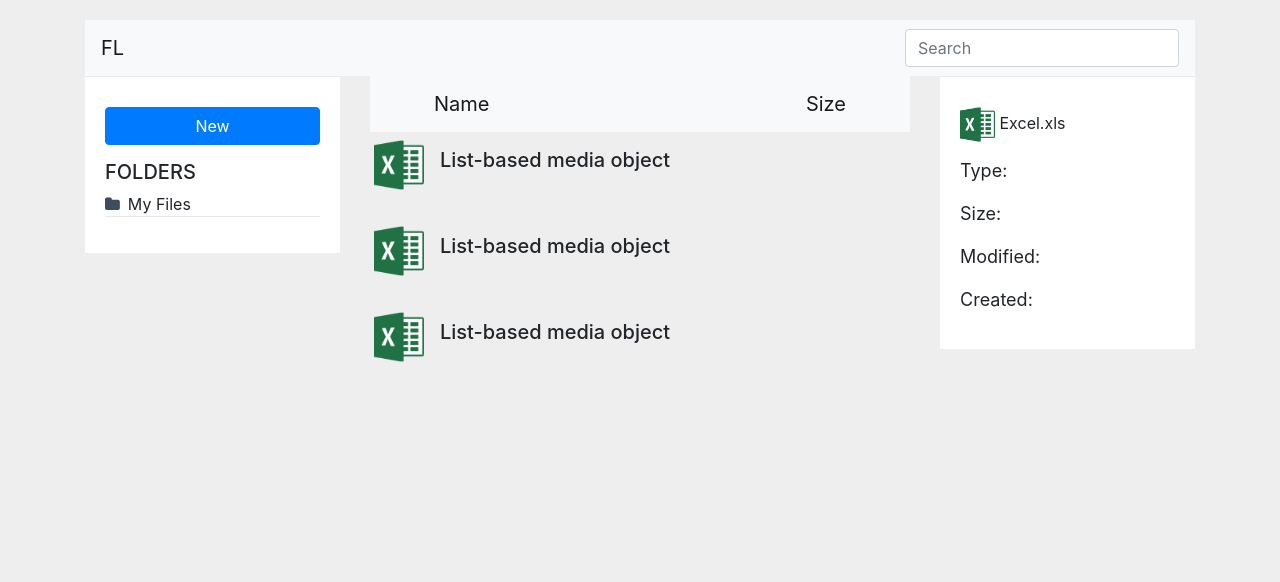
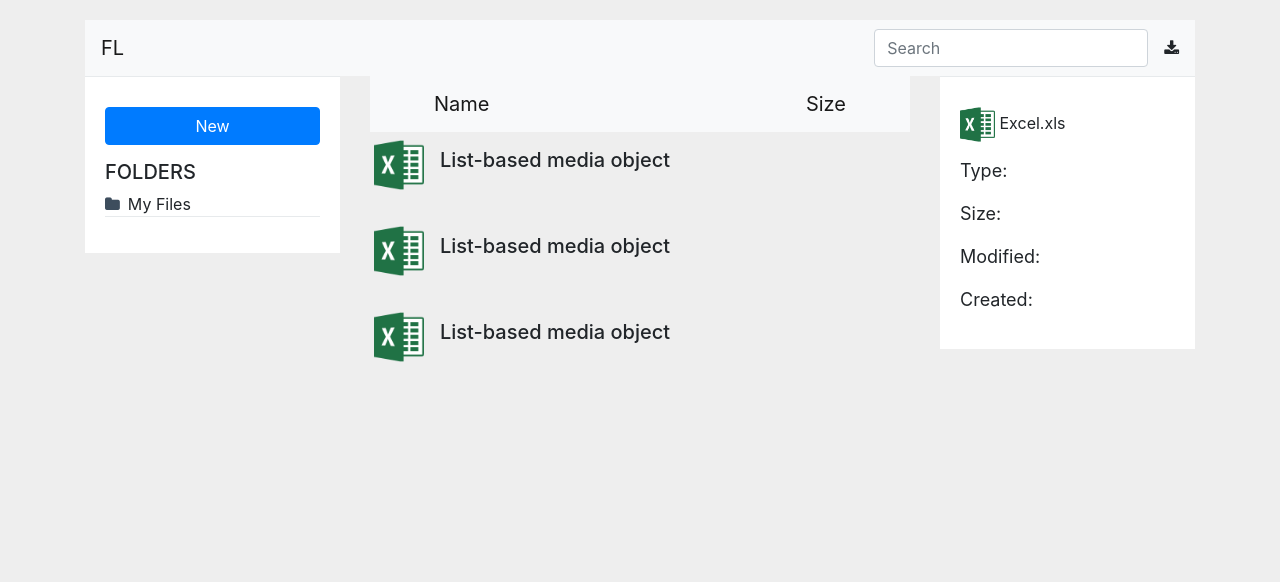
Before and after one commit to GuilhermeCarra/PHP-FileSystem-Explorer, a PHP site: page / in a window 1280 px wide. Shown: the top 582 px of the page. Run offline with PHP 8.4, Linux system fonts and the light colour scheme; some libraries are stand-ins or nearby versions.

Commit message:
upload icon rightclick menu

```diff
--- a/assets/js/script.js
+++ b/assets/js/script.js
@@ -0,0 +1,13 @@
+$( document ).ready(function() {
+    console.log( "doc" );
+    window.addEventListener("contextmenu",function(event){
+        event.preventDefault();
+        var contextElement = document.getElementById("rightclick-menu");
+        contextElement.style.top = event.offsetY + "px";
+        contextElement.style.left = event.offsetX + "px";
+        contextElement.classList.add("active");
+      });
+      window.addEventListener("click",function(){
+        document.getElementById("rightclick-menu").classList.remove("active");
+      });
+});
--- a/assets/style/style.css
+++ b/assets/style/style.css
@@ -201,3 +201,37 @@ text-decoration:none;
     display: flex;
     flex-direction: row;
 }
+
+#rightclick-menu {
+    position:fixed;
+    z-index:10000;
+    width:150px;
+    background:#1b1a1a;
+    border-radius:5px;
+    transform:scale(0);
+    transform-origin:top left;
+  }
+  #rightclick-menu.active {
+    transform:scale(1);
+    transition:transform 300ms ease-in-out;
+  }
+  #rightclick-menu .item {
+    padding:8px 10px;
+    font-size:15px;
+    color:#eee;
+  }
+  #rightclick-menu .item:hover {
+    background:#555;
+  }
+  #rightclick-menu .item i {
+    display:inline-block;
+    margin-right:5px;
+  }
+  #rightclick-menu hr {
+    margin:2px 0px;
+    border-color:#555;
+  }
+
+.fa-download {
+    cursor: pointer;
+}
--- a/index.php
+++ b/index.php
@@ -20,6 +20,7 @@
             <a class="navbar-brand">FL</a>
             <form class="form-inline d-left">
                 <input class="form-control" type="search" placeholder="Search" aria-label="Search">
+                <i class="fa fa-download ml-3"></i>
             </form>
         </nav>
         <div class="row">
@@ -91,6 +92,22 @@
                 </div>
             </div>
         </div>
+        <div id="rightclick-menu">
+            <div class="item">
+                <i class="fa fa-cut"></i> Cut
+            </div>
+            <div class="item">
+                <i class="fa fa-copy"></i> Copy
+            </div>
+            <div class="item">
+                <i class="fa fa-paste"></i> Paste
+            </div>
+            <div class="item">
+                <i class="fa fa-trash-o"></i> Remove
+            </div>
+            <div class="item">
+                <i class="fa fa-font"></i> Rename
+            </div>
         </div>
 
 
```
Lines whose indentation alone changed are shown as unchanged.
